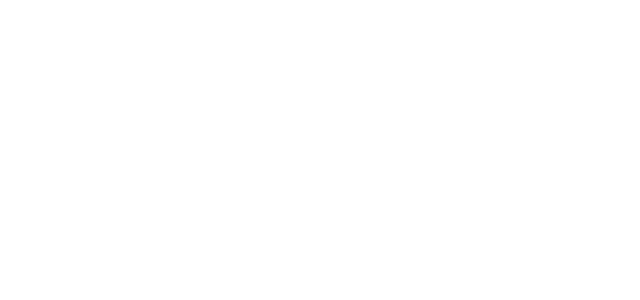
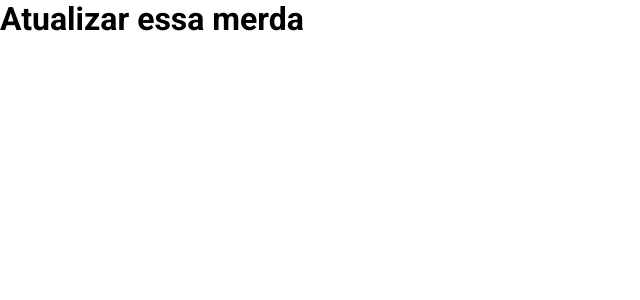
Before and after one commit to Pedro-Thomazi/RentHub, a React (Vite) app in the folder frontend/: page /atualizar-anuncio/1/1 in a window 1280 px wide. Before the commit this address had no page. Shown: the top 300 px of the page, without its empty margins (0-640 px from the left). Built offline with nearby package versions, Linux system fonts and the light colour scheme.

Commit message:
Começando a criar o updateAnuncio

```diff
--- a/frontend/src/App.tsx
+++ b/frontend/src/App.tsx
@@ -12,6 +12,7 @@
 import PageHomes from "./pages/PageAnnouncements/PageHomes"
 import PageApartaments from "./pages/PageAnnouncements/PageApartaments"
 import PageAnnouncements from "./pages/PageAnnouncements/PageAnnouncements"
+import UpdateAnnouncement from "./pages/UpdateAnnouncement/UpdateAnnouncement"
 
 function App() {
   return (
@@ -26,6 +27,7 @@
           <Route path="/register" element={<Register />} />
           <Route path="/criar-anuncio" element={<CreateAnnouncement />} />
           <Route path="/:titulo/:id" element={<DetailsAnnouncement />} />
+          <Route path="/atualizar-anuncio/:titulo/:id" element={<UpdateAnnouncement />} />
           <Route path="/anuncios/:tipo" element={<PageAnnouncements />}>
             <Route path="hoteis" element={<PageHotels />} />
             <Route path="casas" element={<PageHomes />} />
--- a/frontend/src/components/CardOfertas/CardOfertas.tsx
+++ b/frontend/src/components/CardOfertas/CardOfertas.tsx
@@ -14,7 +14,7 @@
 
 const CardOfertas = ({ id, titulo, preco, localizacao, avaliacao, disponivel, urlImage }: DataAnnouncement) => {
   return (
-    <Link className={styles.card} to={`/${titulo}/${id}`}>
+    <Link className={styles.card} to={`/atualizar-anuncio/${titulo}/${id}`}>
       <img src={`http://localhost:8080/uploads/images/${urlImage}`} alt={titulo + " foto"} />
       <p className={styles.description}>{titulo}</p>
       <p className={styles.location}>{localizacao}</p>
--- /dev/null
+++ b/frontend/src/pages/UpdateAnnouncement/UpdateAnnouncement.tsx
@@ -0,0 +1,14 @@
+import { useParams } from 'react-router-dom'
+import styles from './UpdateAnnouncement.module.scss'
+
+const UpdateAnnouncement = () => {
+  const {id} = useParams()
+  console.log(id)
+  return (
+    <div>
+      <h1>Atualizar essa merda</h1>
+    </div>
+  )
+}
+
+export default UpdateAnnouncement
```
Also changed, not shown: frontend/src/pages/UpdateAnnouncement/UpdateAnnouncement.module.scss (added).
